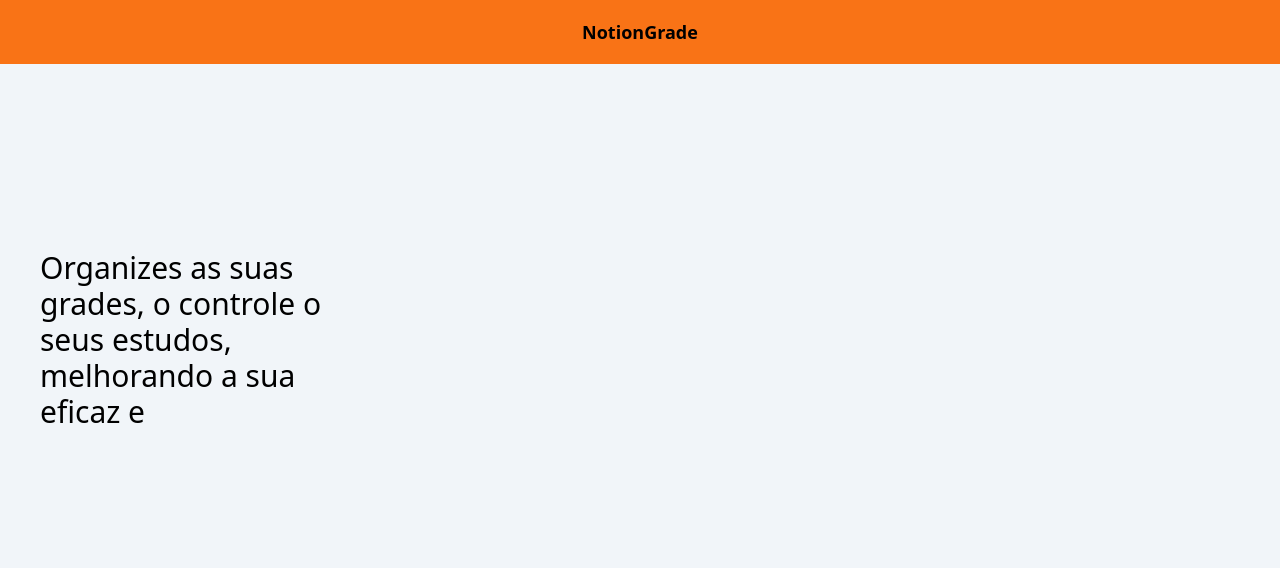
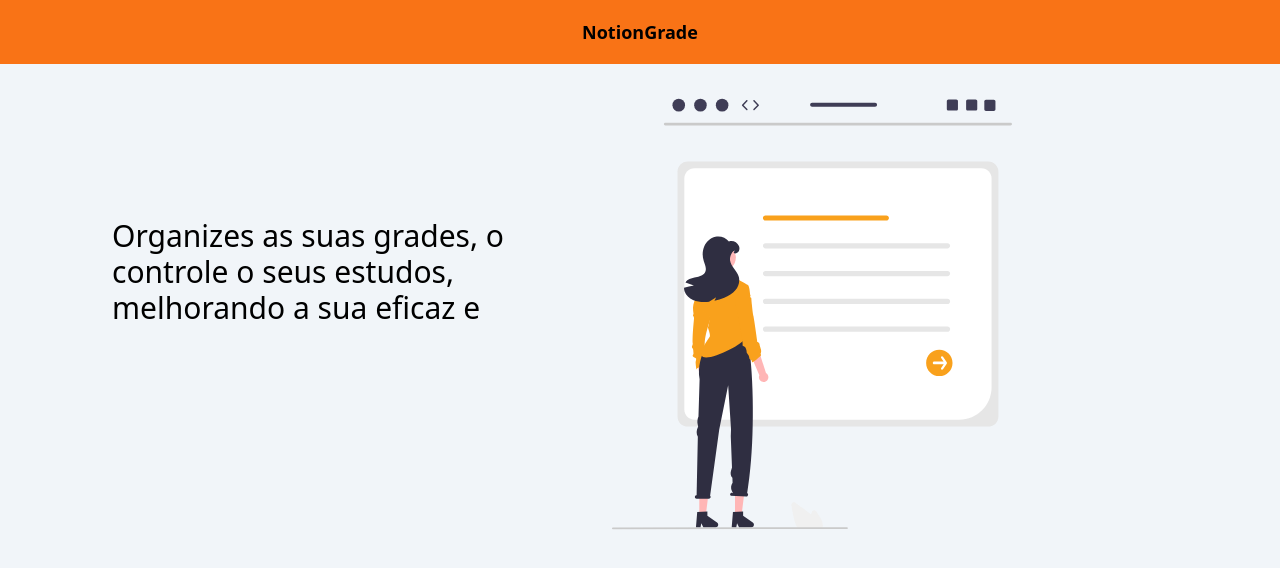
Before and after one commit to Greedwy-Blu/cadastre-seus-cursos, a React (Vite) app in the folder frontend/: page / in a window 1280 px wide. Shown: the top 568 px of the page. Built offline with nearby package versions, Linux system fonts and the light colour scheme.

Commit message:
feat: atualizado homePage

```diff
--- a/frontend/src/components/home/index.tsx
+++ b/frontend/src/components/home/index.tsx
@@ -1,9 +1,11 @@
-import imgHome from '../../assets/student-svgrepo-com.svg'
+import imgHome from '../../assets/undraw_knowledge_re_5v9l.svg'
 export default function HomePage(){
 return(
-  <section className='flex justify-items-center w-[900px] h-[500px]'>
-    <div className='flex items-center '>
-      <p className='ml-10 h-32 w-72'>
+  <section className='grid justify-items-center w-[900px] h-[500px]'>
+    <div className='flex items-center translate-x-28'>
+
+    <div className=''>
+      <p className='h-48 w-[500px]'>
         <a className="text-center text-3xl ">
 
           Organizes as suas grades, o controle o seus estudos, melhorando a sua eficaz e
@@ -12,8 +14,10 @@ return(
       </p>
     </div>
 
-    <div>
-      <img src="" alt="" />
+    <div className=''>
+      <img src={imgHome} alt="" className='h-[500px] w-[800px]' />
+    </div>
+
     </div>
 
   </section>
```
Also changed, not shown: frontend/src/assets/undraw_knowledge_re_5v9l.svg (added).
